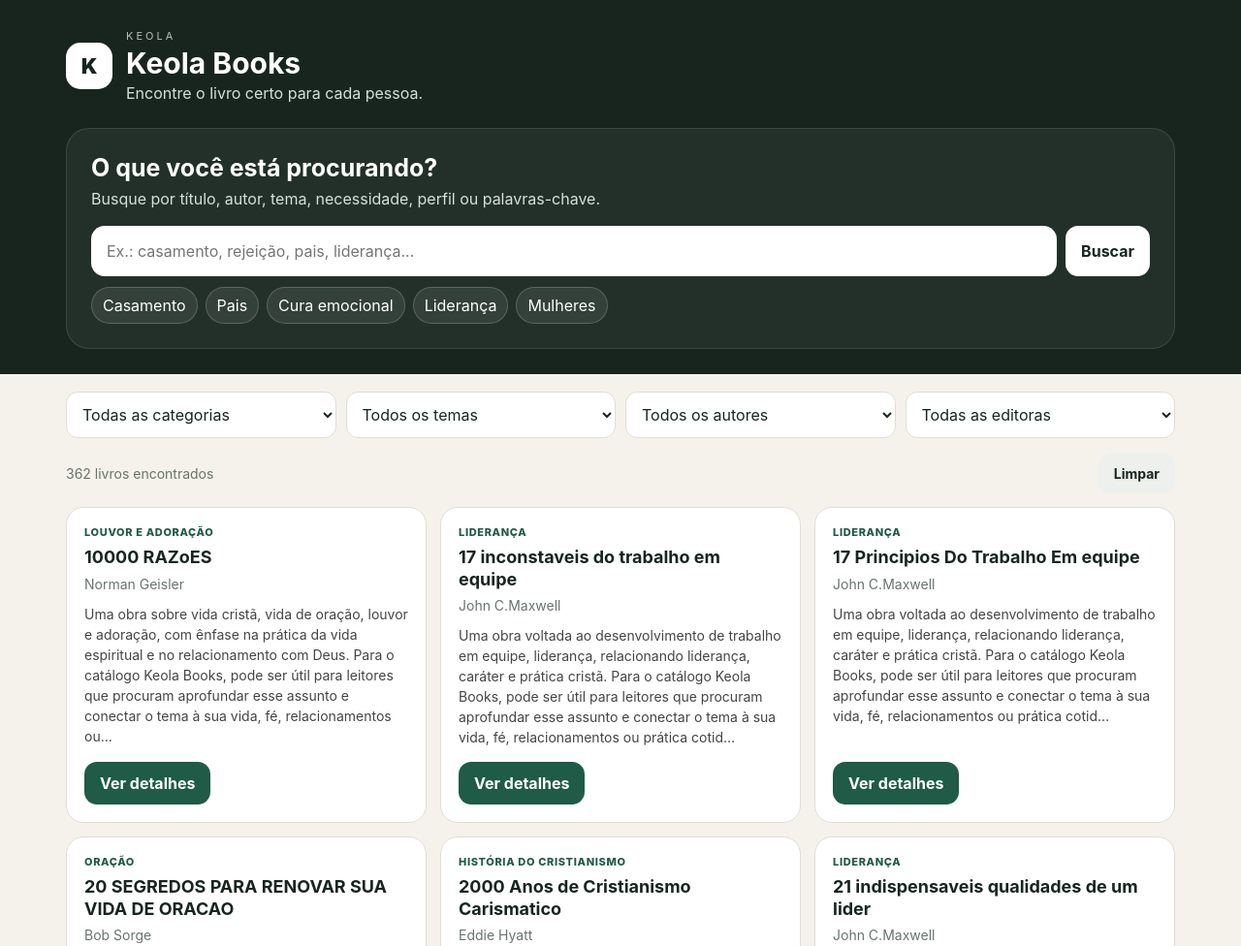
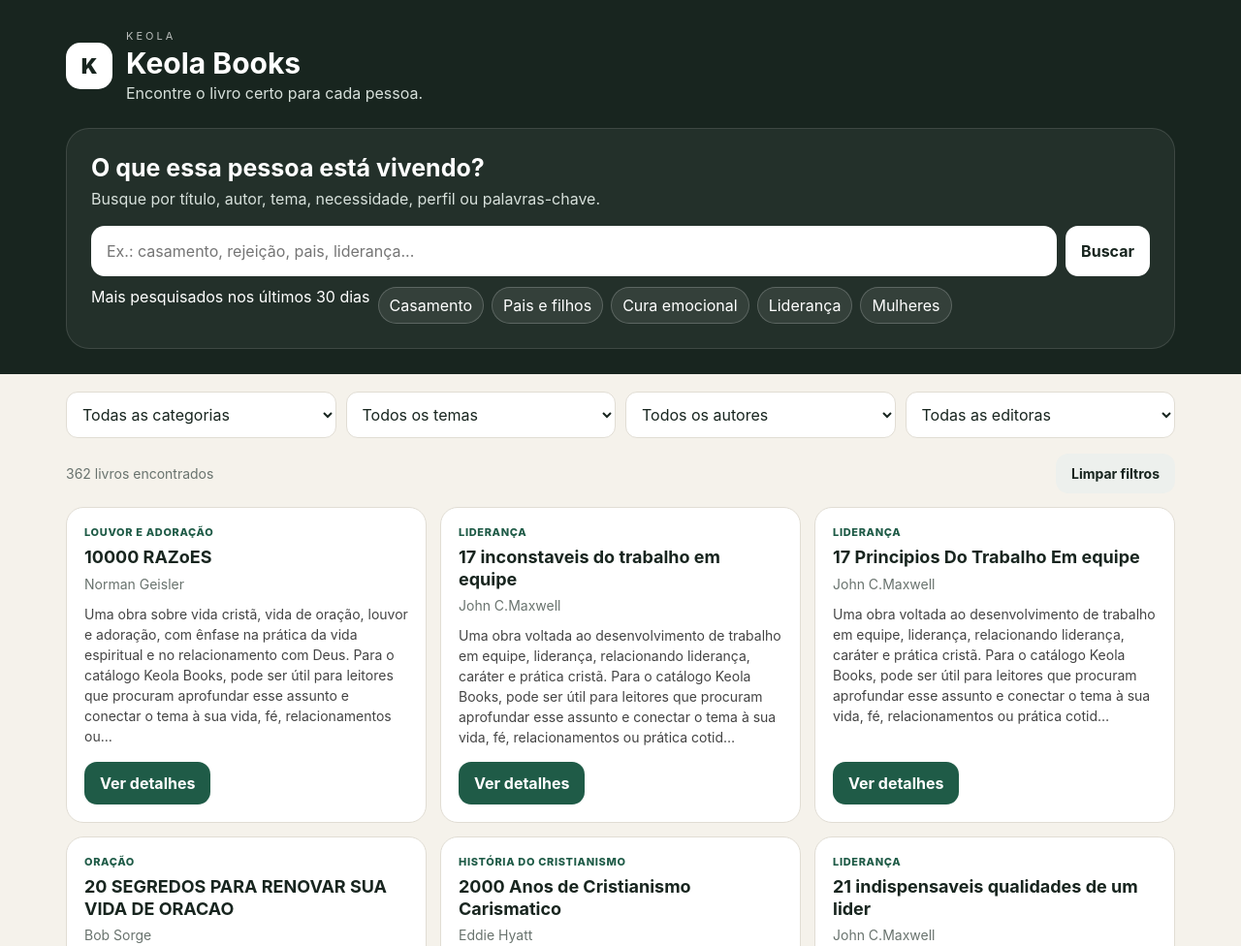
Before and after one commit to camilasprudencio94/keola-books-, a plain HTML site: page index.html in a window 1280 px wide. Shown: the top 976 px of the page at 97% size. Drawn offline with Linux system fonts and the light colour scheme.

Commit message:
Refactor index.html for improved structure and content
Updated the structure and content of the index.html file, including changes to meta tags, header, search section, and footer.

```diff
--- a/index.html
+++ b/index.html
@@ -1,335 +1,72 @@
-<!DOCTYPE html>
+
+<!doctype html>
 <html lang="pt-BR">
+<head>
+  <meta charset="utf-8">
+  <meta name="viewport" content="width=device-width,initial-scale=1,viewport-fit=cover">
+  <meta name="theme-color" content="#18251f">
+  <title>Keola Books — Catálogo</title>
+  <meta name="description" content="Catálogo de livros Keola Books.">
+  <link rel="stylesheet" href="style.css">
+</head>
+<body>
+<header>
+  <div class="container">
+    <div class="brand">
+      <div class="logo">K</div>
+      <div>
+        <div class="kicker">Keola</div>
+        <h1>Keola Books</h1>
+        <p class="subtitle">Encontre o livro certo para cada pessoa.</p>
+      </div>
+    </div>
+  </div>
+</header>
 
-<head>
-  <meta charset="UTF-8">
+<section class="hero">
+  <div class="container">
+    <div class="hero-box">
+      <h2>O que essa pessoa está vivendo?</h2>
+      <p>Busque por título, autor, tema, necessidade, perfil ou palavras-chave.</p>
+      <div class="search">
+        <input id="search" type="search"
+          placeholder="Ex.: casamento, rejeição, pais, liderança..."
+          autocomplete="off">
+        <button class="btn light" id="searchBtn">Buscar</button>
+      </div>
+      <div class="quick" id="quickSearches"
+           aria-label="Buscas mais populares" aria-live="polite">
+        <span class="quick-label">Mais pesquisados nos últimos 30 dias</span>
+        <span class="quick-loading">Carregando atalhos…</span>
+      </div>
+    </div>
+  </div>
+</section>
 
-  <meta
-    name="viewport"
-    content="width=device-width, initial-scale=1.0, viewport-fit=cover"
-  >
-
-  <meta
-    name="theme-color"
-    content="#18251f"
-  >
-
-  <meta
-    name="description"
-    content="Keola Books — catálogo inteligente de livros."
-  >
-
-  <title>Keola Books</title>
-
-  <link
-    rel="stylesheet"
-    href="style.css"
-  >
-</head>
-
-
-<body>
-
-  <!-- =========================
-       CABEÇALHO
-  ========================== -->
-
-  <header>
-
-    <div class="container">
-
-      <div class="brand">
-
-        <div class="logo">
-          K
-        </div>
-
-        <div>
-
-          <div class="kicker">
-            KEOLA
-          </div>
-
-          <h1>
-            Keola Books
-          </h1>
-
-          <p class="subtitle">
-            Encontre o livro certo para cada pessoa.
-          </p>
-
-        </div>
-
-      </div>
-
-    </div>
-
-  </header>
-
-
-  <!-- =========================
-       ÁREA DE BUSCA
-  ========================== -->
-
-  <section class="hero">
-
-    <div class="container">
-
-      <div class="hero-box">
-
-        <h2>
-          O que você está procurando?
-        </h2>
-
-        <p>
-          Busque por título, autor, tema,
-          necessidade, perfil ou palavras-chave.
-        </p>
-
-
-        <!-- BUSCA -->
-
-        <div class="search">
-
-          <input
-            id="search"
-            type="search"
-            placeholder="Ex.: casamento, rejeição, pais, liderança..."
-            autocomplete="off"
-            autocapitalize="none"
-            spellcheck="false"
-          >
-
-          <button
-            type="button"
-            class="btn light"
-            id="searchBtn"
-          >
-            Buscar
-          </button>
-
-        </div>
-
-
-        <!-- BUSCAS RÁPIDAS -->
-
-        <div class="quick">
-
-          <button
-            type="button"
-            class="chip"
-            data-q="casamento"
-          >
-            Casamento
-          </button>
-
-
-          <button
-            type="button"
-            class="chip"
-            data-q="pais"
-          >
-            Pais
-          </button>
-
-
-          <button
-            type="button"
-            class="chip"
-            data-q="cura emocional"
-          >
-            Cura emocional
-          </button>
-
-
-          <button
-            type="button"
-            class="chip"
-            data-q="liderança"
-          >
-            Liderança
-          </button>
-
-
-          <button
-            type="button"
-            class="chip"
-            data-q="mulheres"
-          >
-            Mulheres
-          </button>
-
-        </div>
-
-      </div>
-
-    </div>
-
+<main class="container">
+  <section class="controls">
+    <select id="categoria"><option value="">Todas as categorias</option></select>
+    <select id="tema"><option value="">Todos os temas</option></select>
+    <select id="autor"><option value="">Todos os autores</option></select>
+    <select id="editora"><option value="">Todas as editoras</option></select>
   </section>
 
+  <div class="status">
+    <span id="count">Carregando catálogo...</span>
+    <button class="btn secondary" id="clearBtn">Limpar filtros</button>
+  </div>
 
+  <section id="results" class="grid"></section>
+  <footer>Keola Books · catálogo de consulta</footer>
+</main>
 
-  <!-- =========================
-       CONTEÚDO PRINCIPAL
-  ========================== -->
+<dialog id="modal">
+  <div class="modal">
+    <button class="close" id="closeModal">×</button>
+    <div id="modalContent"></div>
+  </div>
+</dialog>
 
-  <main class="container">
-
-
-    <!-- FILTROS -->
-
-    <section class="controls">
-
-
-      <!-- CATEGORIA -->
-
-      <select
-        id="categoria"
-        aria-label="Filtrar por categoria"
-      >
-
-        <option value="">
-          Todas as categorias
-        </option>
-
-      </select>
-
-
-      <!-- TEMA -->
-
-      <select
-        id="tema"
-        aria-label="Filtrar por tema"
-      >
-
-        <option value="">
-          Todos os temas
-        </option>
-
-      </select>
-
-
-      <!-- AUTOR -->
-
-      <select
-        id="autor"
-        aria-label="Filtrar por autor"
-      >
-
-        <option value="">
-          Todos os autores
-        </option>
-
-      </select>
-
-
-      <!-- EDITORA -->
-
-      <select
-        id="editora"
-        aria-label="Filtrar por editora"
-      >
-
-        <option value="">
-          Todas as editoras
-        </option>
-
-      </select>
-
-
-    </section>
-
-
-
-    <!-- =========================
-         STATUS DA BUSCA
-    ========================== -->
-
-    <div class="status">
-
-      <span id="count">
-        Carregando catálogo...
-      </span>
-
-
-      <button
-        type="button"
-        class="btn secondary"
-        id="clearBtn"
-      >
-        Limpar
-      </button>
-
-    </div>
-
-
-
-    <!-- =========================
-         RESULTADOS
-    ========================== -->
-
-    <section
-      id="results"
-      class="grid"
-      aria-live="polite"
-    >
-
-    </section>
-
-
-
-    <!-- =========================
-         RODAPÉ
-    ========================== -->
-
-    <footer>
-
-      Keola Books · catálogo de consulta
-
-    </footer>
-
-
-  </main>
-
-
-
-  <!-- =========================
-       JANELA DE DETALHES
-  ========================== -->
-
-  <dialog id="modal">
-
-    <div class="modal">
-
-
-      <button
-        type="button"
-        class="close"
-        id="closeModal"
-        aria-label="Fechar"
-      >
-        ×
-      </button>
-
-
-      <div id="modalContent">
-
-      </div>
-
-
-    </div>
-
-  </dialog>
-
-
-
-  <!-- =========================
-       JAVASCRIPT
-  ========================== -->
-
-  <script src="app.js?v=3"></script>
-
-
+<script src="app.js?v=4"></script>
 </body>
-
 </html>
```
